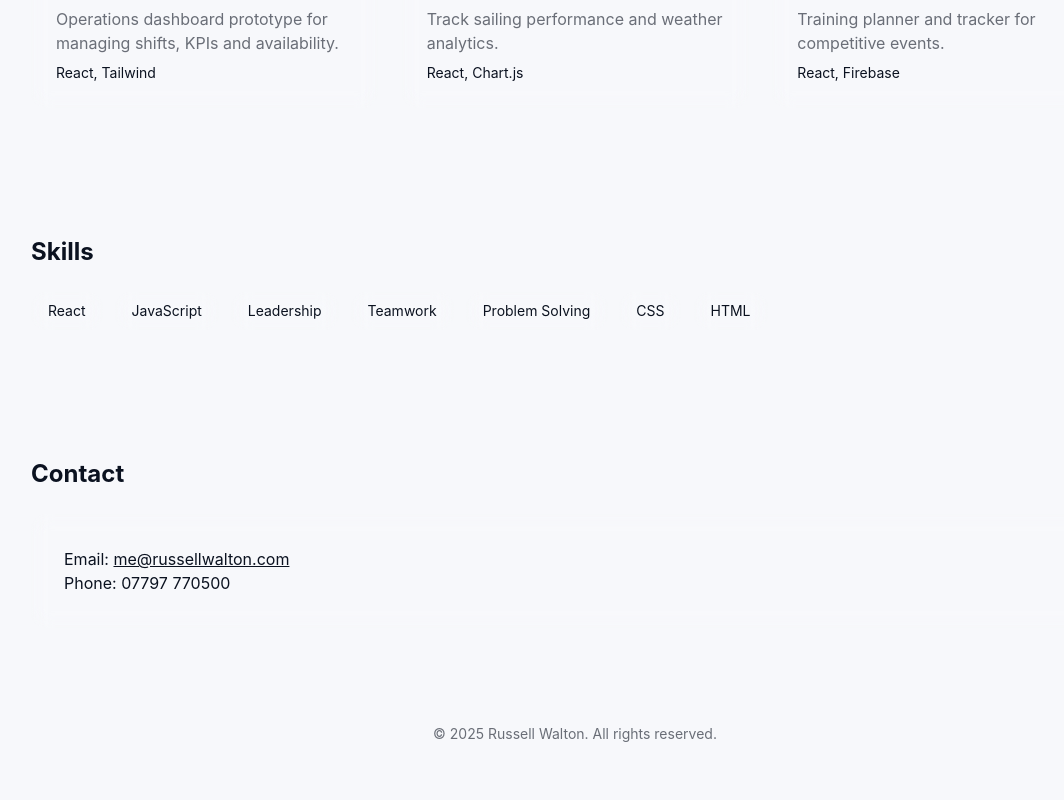
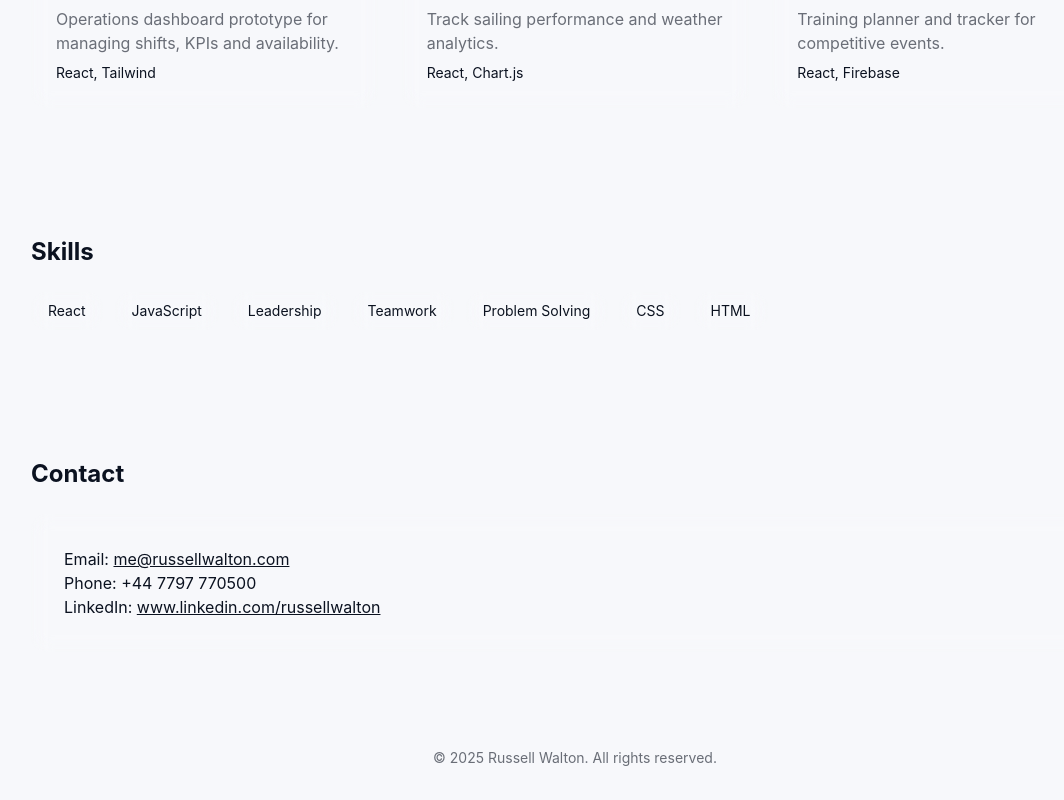
Before and after one commit to raw724/portfolio, a React (Vite) app: page / in a window 1280 px wide. Shown: the part 1301-2101 px from the top of the page, without its empty margins (65-1129 px from the left). Before the commit the page ends 2077 px from the top, so only its background shows below. Built offline with nearby package versions, Linux system fonts and the light colour scheme.

Commit message:
Update Contact.jsx

```diff
--- a/src/components/Contact.jsx
+++ b/src/components/Contact.jsx
@@ -6,7 +6,8 @@ export default function Contact() {
       <h3 className="text-2xl font-bold mb-6">Contact</h3>
       <div className="glass p-8">
         <p>Email: <a href="mailto:me@russellwalton.com" className="underline">me@russellwalton.com</a></p>
-        <p>Phone: 07797 770500</p>
+        <p>Phone: +44 7797 770500</p>
+        <p>LinkedIn: <a href="https://www.linkedin.com/in/russell-walton-363907253/" className="underline">www.linkedin.com/russellwalton</a></p>
       </div>
     </section>
   );
```
